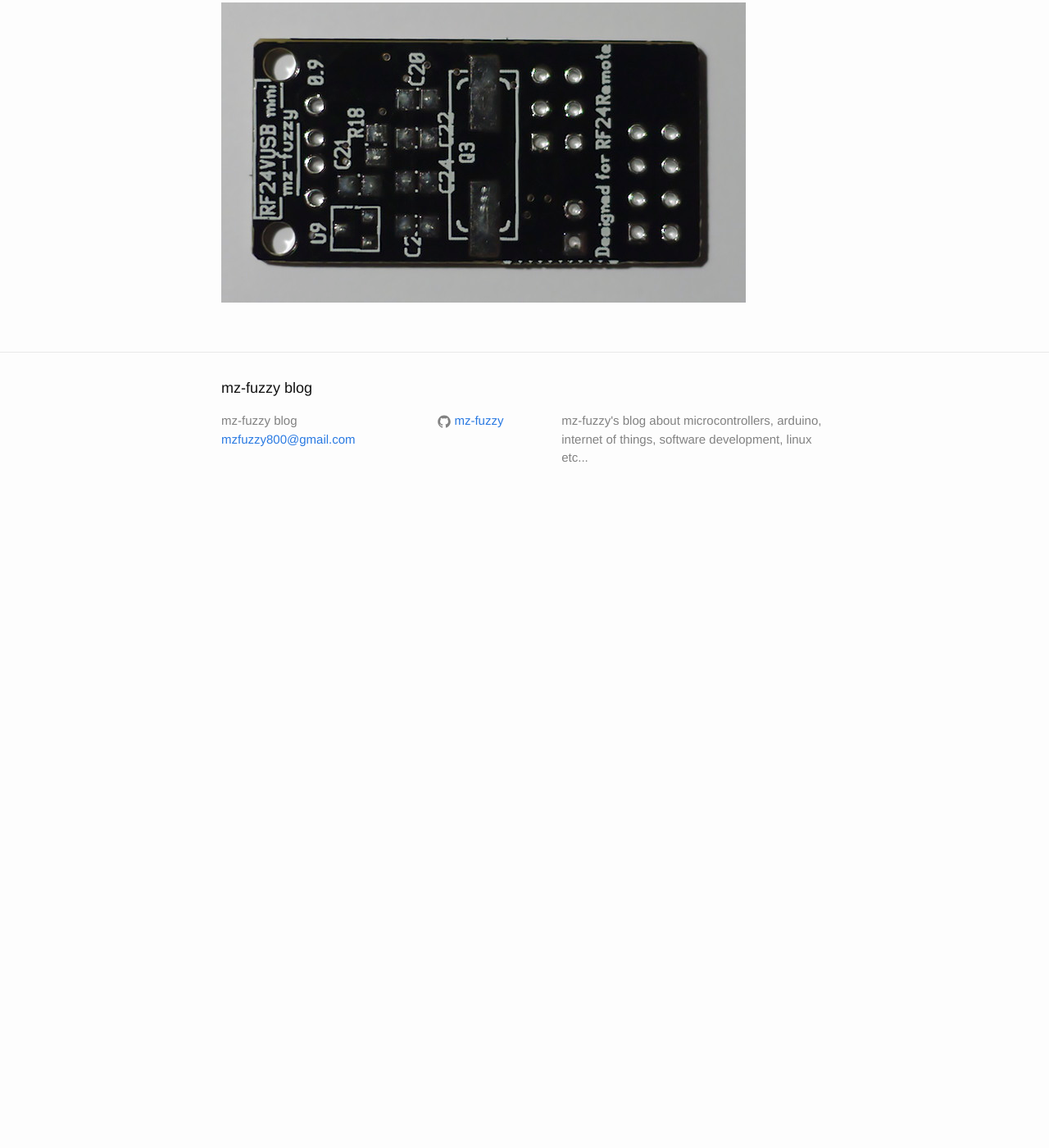
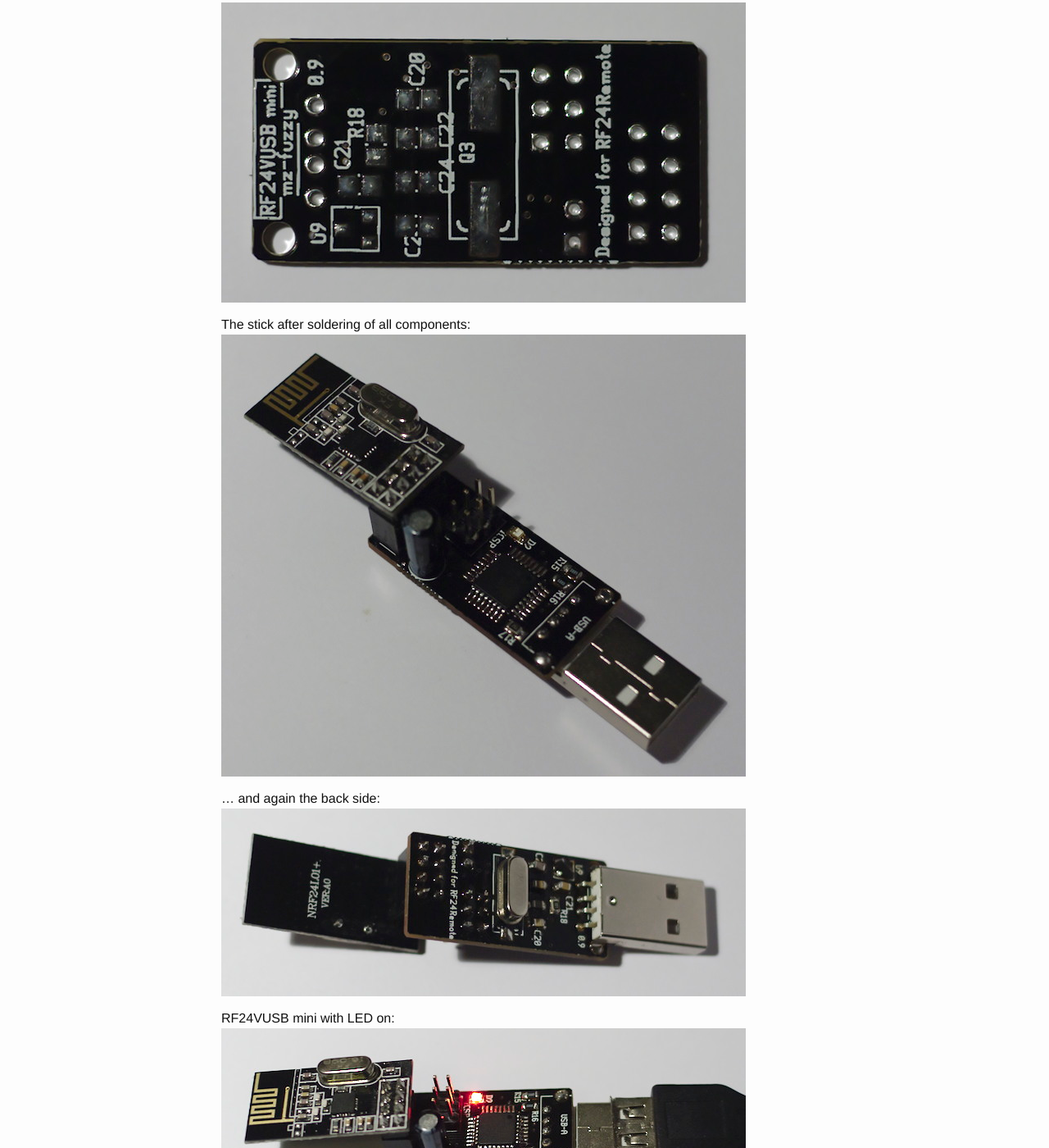
Before and after one commit to martin-mat/mz-fuzzy.github.io, a Jekyll site: the page built from _posts/2015-03-01-RF24VUSB mini.md, in a window 1280 px wide and 1400 px high, scrolled down 2337 px. Shown: the whole window at 82% size. Built offline with Jekyll 4.4.1, drawn with Linux system fonts in a browser that asks for light colours; before the commit the page ends 2967 px from its top, so only the background shows below that.

Commit message:
rf24vusb mini edit

```diff
--- a/_posts/2015-03-01-RF24VUSB mini.md
+++ b/_posts/2015-03-01-RF24VUSB mini.md
@@ -24,3 +24,12 @@ PCB after de-panelizing:
 
 ... and back side:
 ![RF24VUSB mini PCB photo back]({{ site.url }}/assets/rf24vusb_mini/RF24VUSB_mini_pcb_back.jpg "RF24VUSB mini PCB photo back")
+
+The stick after soldering of all components:
+![RF24VUSB mini]({{ site.url }}/assets/rf24vusb_mini/RF24VUSB_mini.jpg "RF24VUSB mini")
+
+... and again the back side:
+![RF24VUSB mini back]({{ site.url }}/assets/rf24vusb_mini/RF24VUSB_mini_back.jpg "RF24VUSB mini back")
+
+RF24VUSB mini with LED on:
+![RF24VUSB mini LED]({{ site.url }}/assets/rf24vusb_mini/RF24VUSB_mini_led.jpg "RF24VUSB mini led")
```
